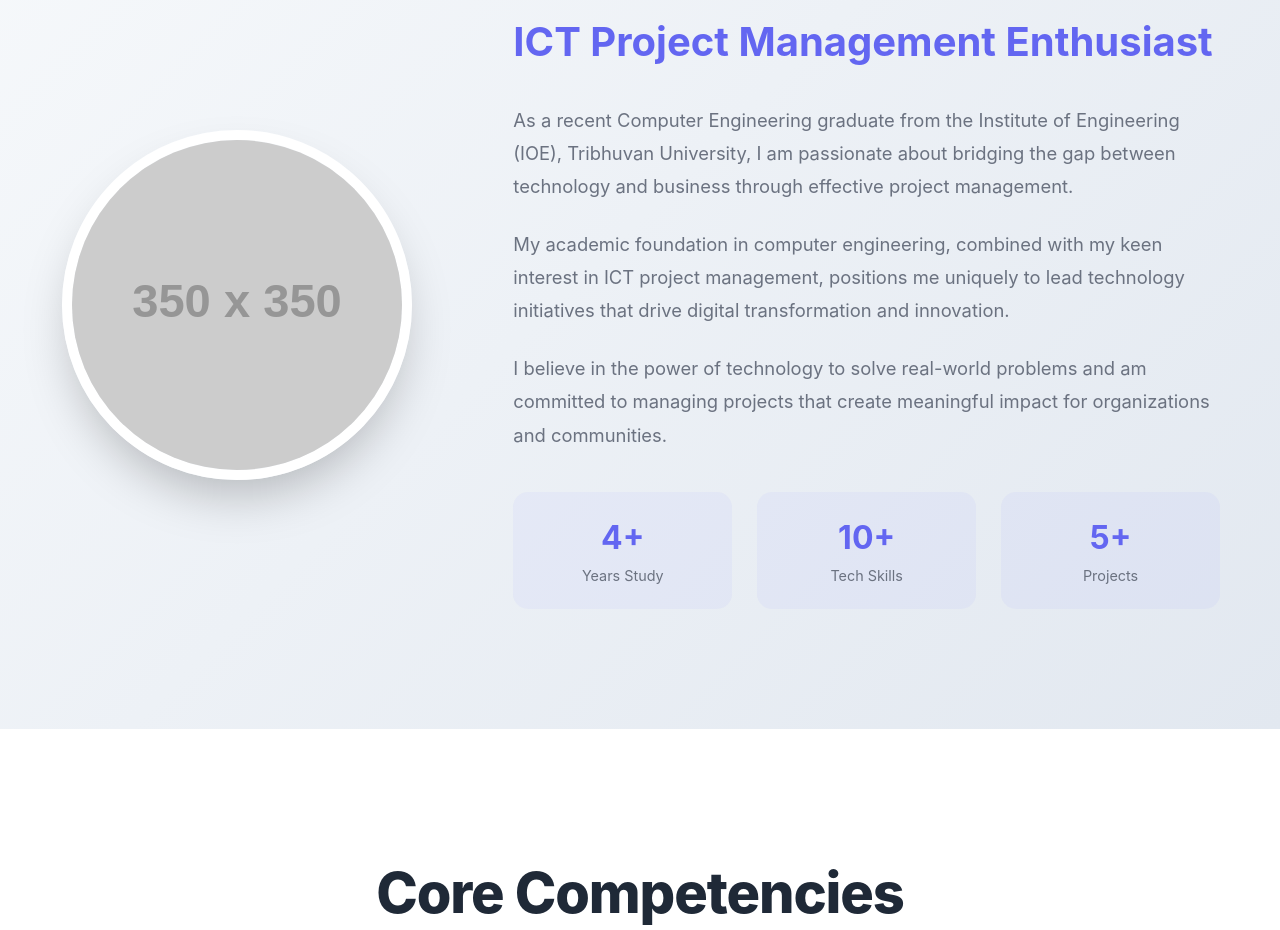
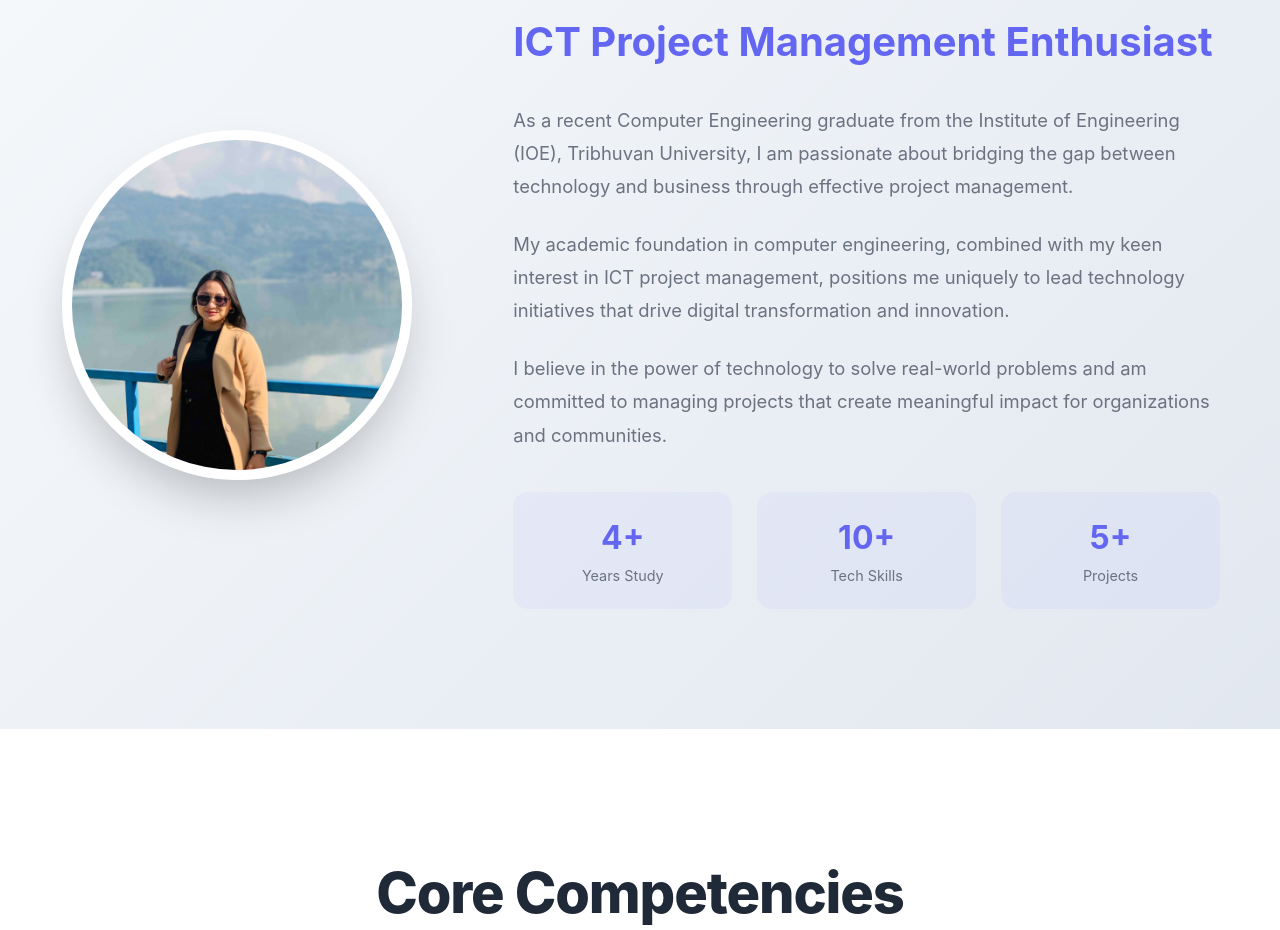
Before and after one commit to sherpanuren/my_portfolio, a plain HTML site: page index.html in a window 1280 px wide. Shown: the part 1100-2030 px from the top of the page. Drawn offline with Linux system fonts and the light colour scheme; placeholder pictures from the web are drawn by us.

Commit message:
Update index.html

```diff
--- a/index.html
+++ b/index.html
@@ -839,7 +839,7 @@
     <nav id="navbar">
         <div class="container">
             <a href="#home" class="logo">
-                <img src="avatar.jpg" alt="Nuren Sherpa" class="logo-img">
+                <img src="/avatar.jpg" alt="Nuren Sherpa" class="logo-img">
                 <span>Nuren</span>
             </a>
             <ul>
@@ -888,7 +888,7 @@
             <h2>About Me</h2>
             <div class="about-content">
                 <div class="profile-image">
-                    <img src="https://via.placeholder.com/350x350/6366f1/ffffff?text=Nuren+Sherpa" alt="Nuren Sherpa" class="avatar-img">
+                    <img src="avatar.jpg" alt="Nuren Sherpa" class="avatar-img">
                 </div>
                 <div class="about-text">
                     <h3>ICT Project Management Enthusiast</h3>
```
